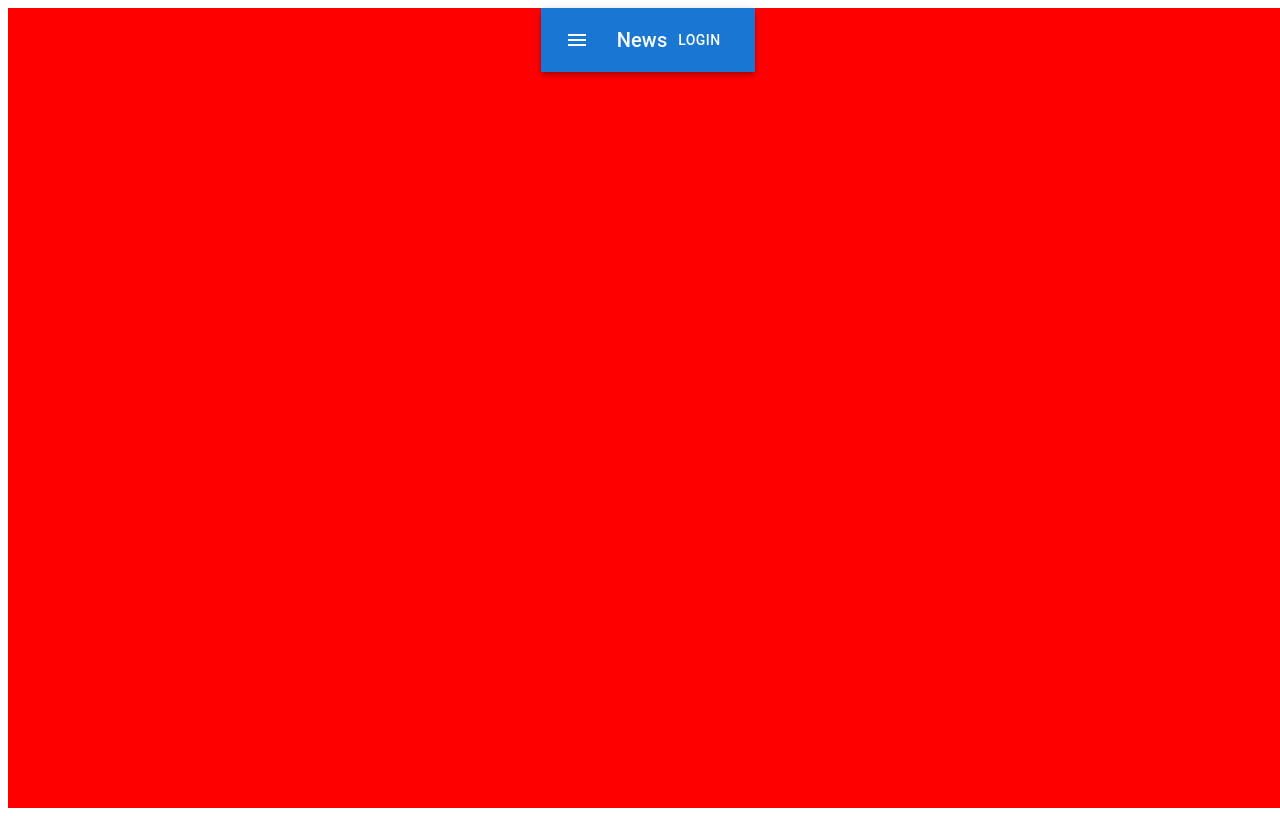
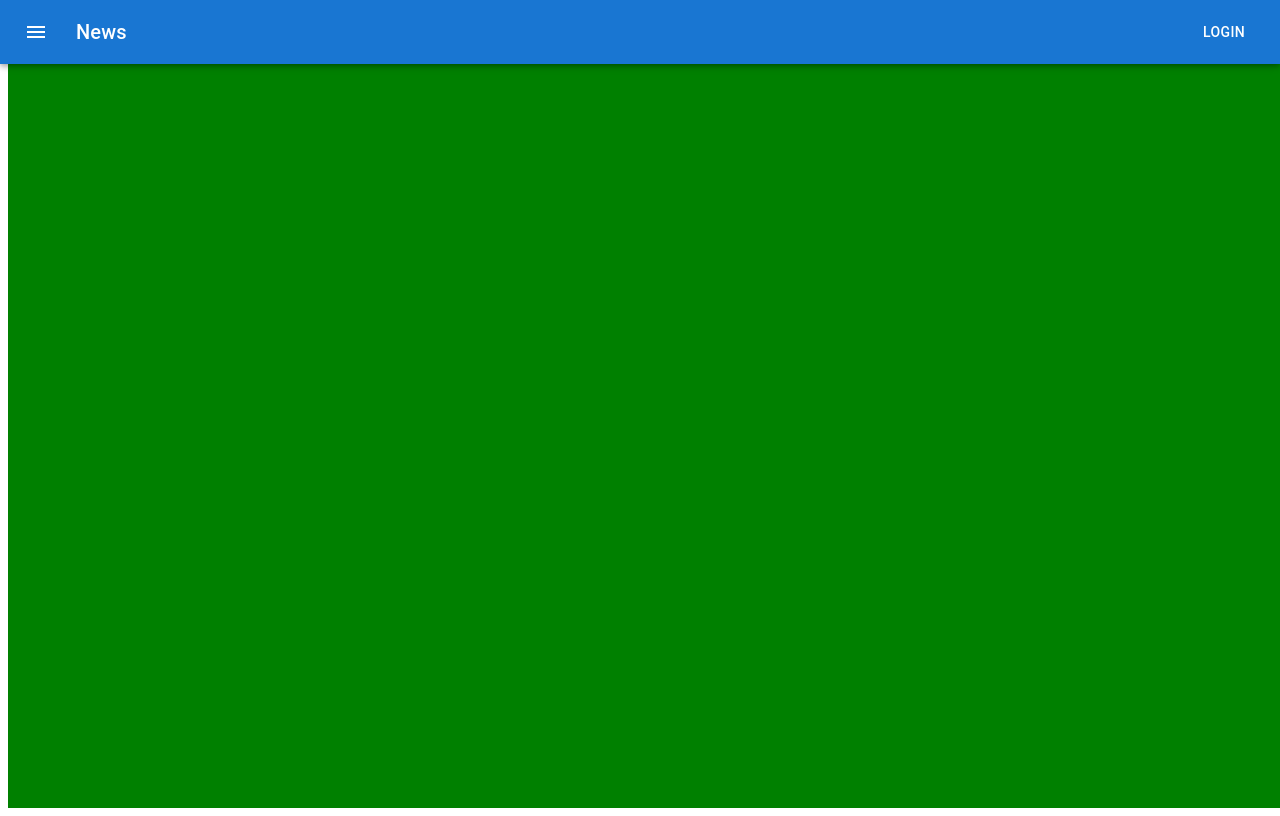
Before and after one commit to WigglyDonnie/fromluna, a React (Create React App) app: page / in a window 1280 px wide. Built offline with nearby package versions, Linux system fonts and the light colour scheme.

Commit message:
work on nav bar

```diff
--- a/src/components/Nav.scss
+++ b/src/components/Nav.scss
@@ -1,8 +1,7 @@
-.Nav {
-  display: flex;
-  color: white;
-  background-color: navy;
+.Nav{
+  display: absolute;
+  color: yellow;
+  background-color: green;
 
-  width: 100vw;
-  height: 49px;
+  width: 100%;
 }
--- a/src/components/Nav.tsx
+++ b/src/components/Nav.tsx
@@ -6,11 +6,12 @@ import Typography from '@mui/material/Typography';
 import Button from '@mui/material/Button';
 import IconButton from '@mui/material/IconButton';
 import MenuIcon from '@mui/icons-material/Menu';
+import './Nav.scss'
 
 export default function Nav() {
   return (
-    <Box sx={{ flexGrow: 1 }}>
-      <AppBar position="static">
+    <Box className='Nav' sx={{ flexGrow: 1 }}>
+      <AppBar>
         <Toolbar>
           <IconButton
             size="large"
```
